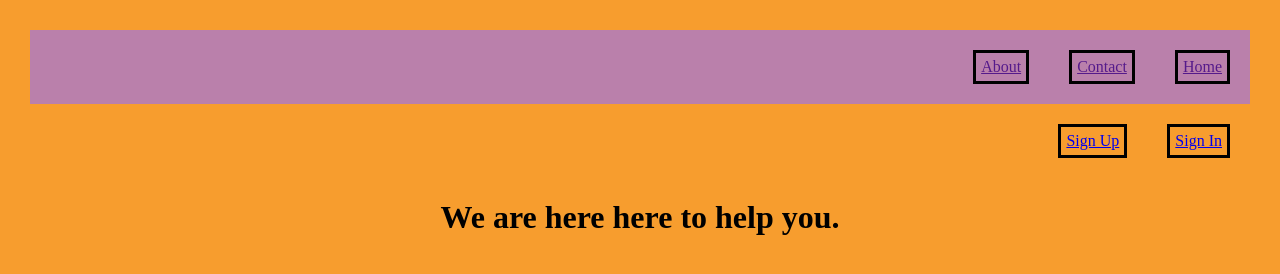
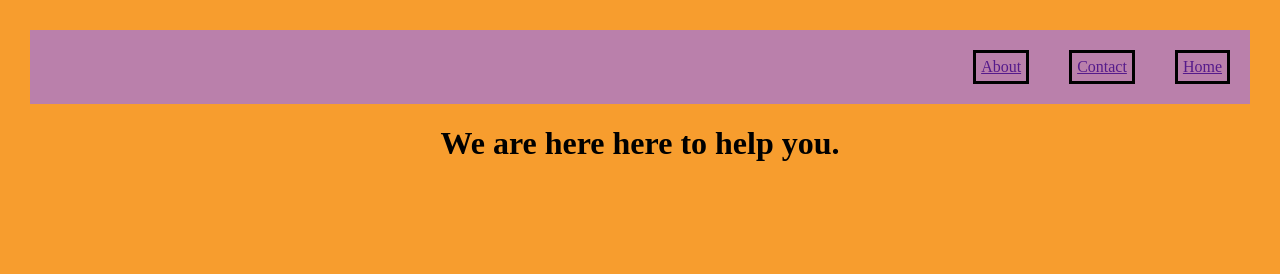
Before and after one commit to acarlos21/CodeNextHackathon2019, a plain HTML site: page home.html in a window 1280 px wide. Drawn offline with Linux system fonts and the light colour scheme.

Commit message:
hjk
hjnk

```diff
--- a/home.html
+++ b/home.html
@@ -32,12 +32,6 @@
    </nav>
   </head>
   <body>
-    <nav>
-      <ul>
-        <li><a href="#sign-in">Sign In</a></li>
-        <li><a href="#sign-up">Sign Up</a></li>
-      </ul>
-    </nav>
     <h1>
       We are here here to help you.
     </h1>
```
